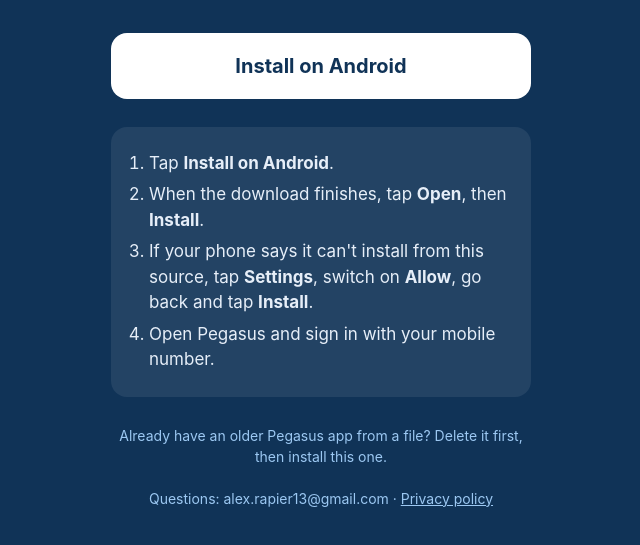
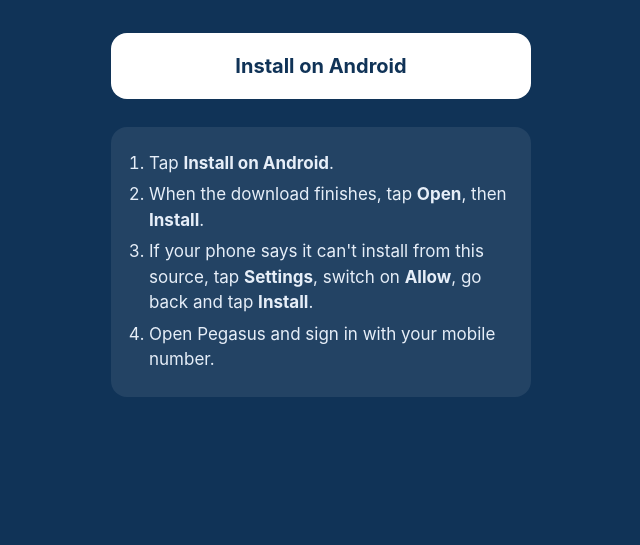
Before and after one commit to Rapier97/pegasus-legal, a plain HTML site: page install.html in a window 1280 px wide. Shown: the part 237-782 px from the top of the page, without its empty margins (319-959 px from the left). Drawn offline with Linux system fonts and the light colour scheme.

Commit message:
Install page: remove footer note

```diff
--- a/install.html
+++ b/install.html
@@ -27,5 +27,4 @@ li{margin:6px 0}
 <li>Open Pegasus and sign in with your mobile number.</li>
 </ol>
 
-<p class="note">Already have an older Pegasus app from a file? Delete it first, then install this one.<br><br>Questions: alex.rapier13@gmail.com · <a href="privacy.html">Privacy policy</a></p>
 </main></body></html>
```
